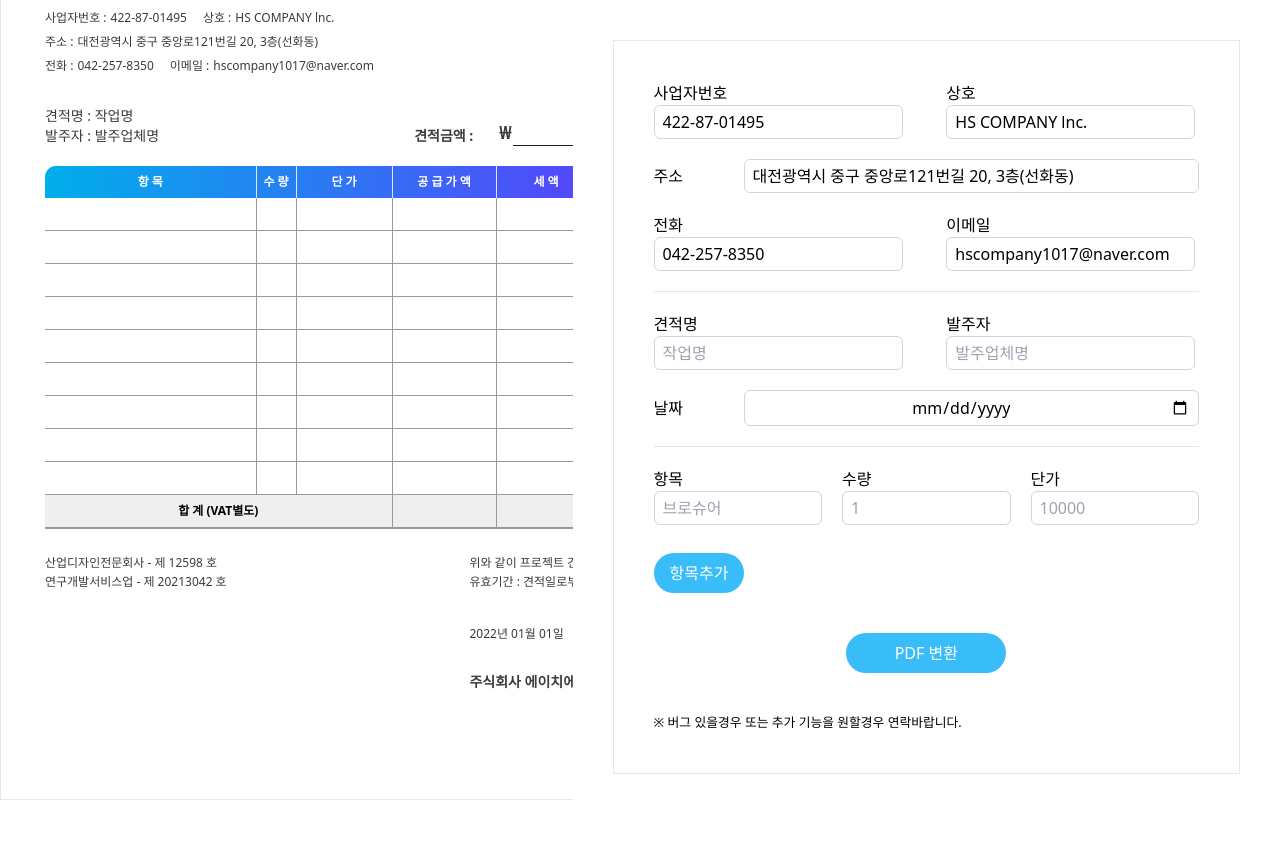
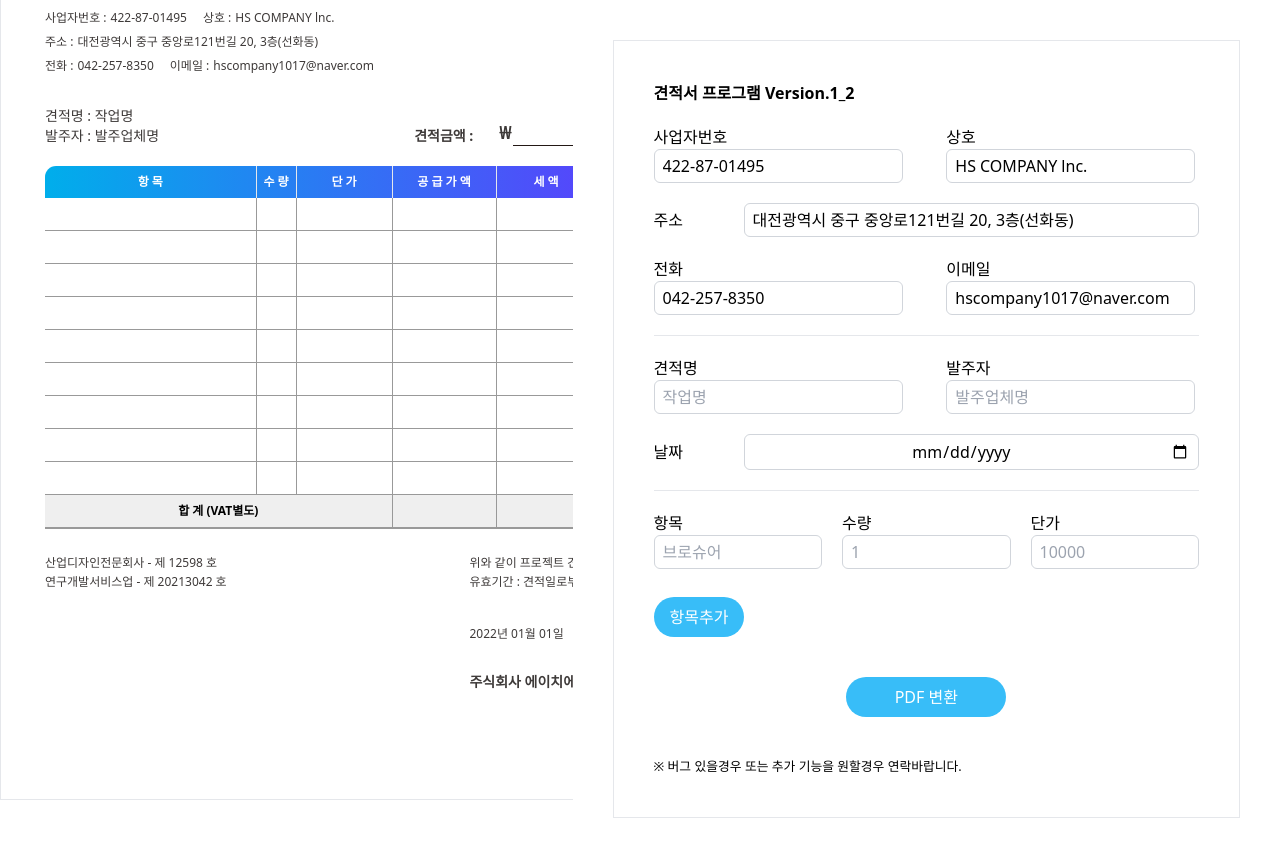
Before and after one commit to hankyeol-jung/estimate, a plain HTML site: page index.html in a window 1280 px wide. Before the commit the page ends 814 px from the top, so only its background shows below. Drawn offline with nearby package versions, Linux system fonts and the light colour scheme.

Commit message:
버전 표시

```diff
--- a/index.html
+++ b/index.html
@@ -236,6 +236,9 @@
       <div class="m-10">
         <div class="p-10 border">
           <div>
+            <h5 class="inline-block mb-5 font-bold">
+              견적서 프로그램 Version.1_2
+            </h5>
             <!-- 사업자 상호 -->
             <div class="flex mb-5">
               <div class="mr-10">
```
